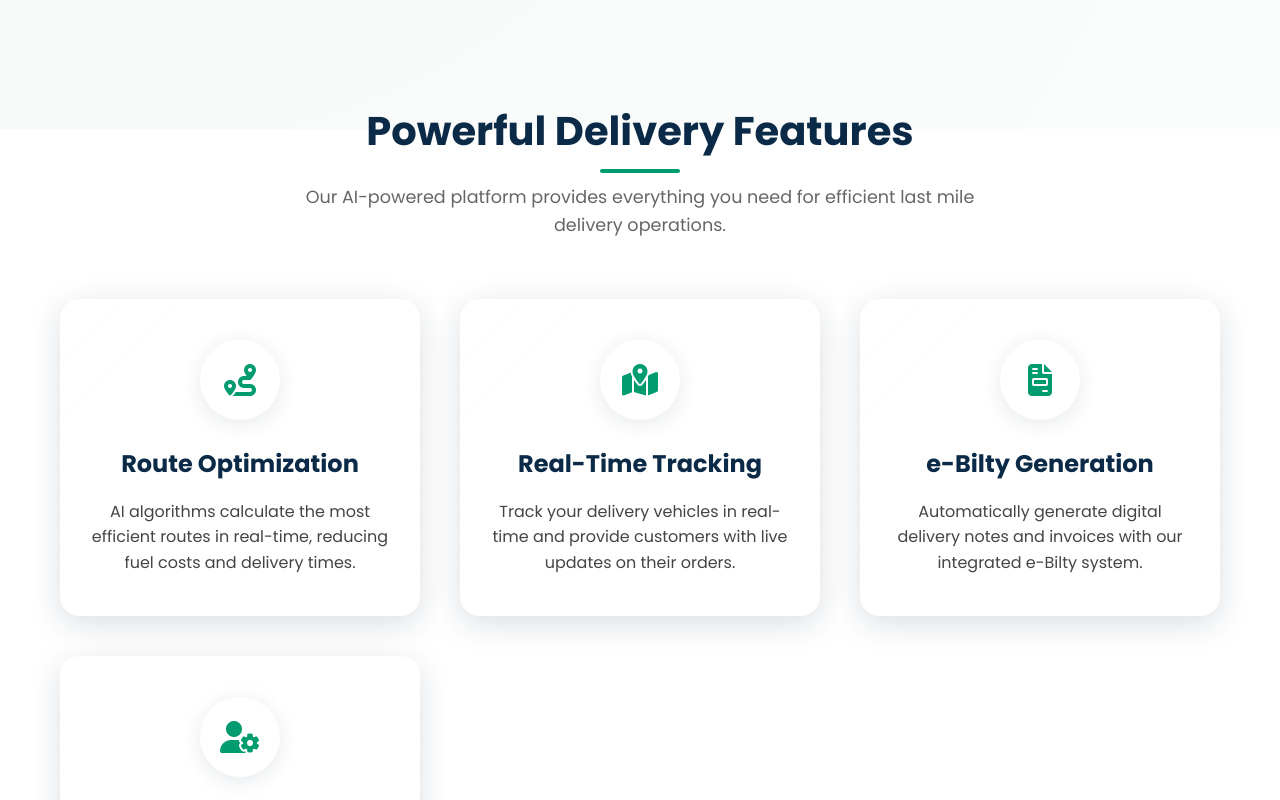
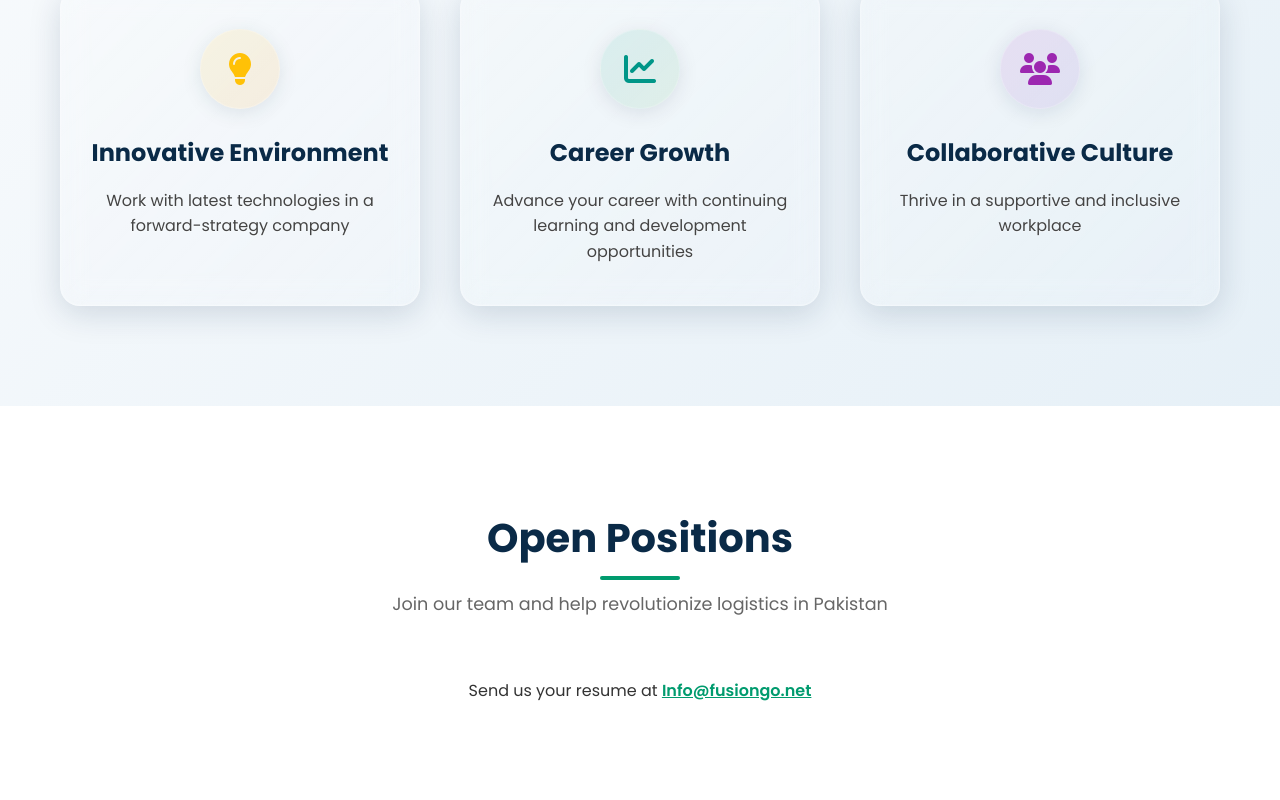
Before and after one commit to Maham-Waseem-123/FusionGO, a Flask app: page /careers in a window 1280 px wide. Shown: the part 671-1471 px from the top of the page. Run offline with Flask 3, Linux system fonts and the light colour scheme.

Commit message:
Update base.html

```diff
--- a/templates/base.html
+++ b/templates/base.html
@@ -212,7 +212,7 @@
             left: 0;
             width: 100%;
             height: 100%;
-            background: url("https://images.unsplash.com/photo-1462899006636-339e08d1844e?ixlib=rb-4.0.3&ixid=M3wxMjA3fDB8MHxwaG90by1wYWdlfHx8fGVufDB8fHx8fA%3D%3D&auto=format&fit=crop&w=1170&q=80");
+            background: url("/static/andy-li-CpsTAUPoScw-unsplash.jpg");
             opacity: 0.2;
             background-size: cover;
             background-position: center;
@@ -396,7 +396,7 @@
             left: 0;
             width: 100%;
             height: 100%;
-            background: url("https://images.unsplash.com/photo-1462899006636-339e08d1844e?ixlib=rb-4.0.3&ixid=M3wxMjA3fDB8MHxwaG90by1wYWdlfHx8fGVufDB8fHx8fA%3D%3D&auto=format&fit=crop&w=1170&q=80");
+            background: url("/static/andy-li-CpsTAUPoScw-unsplash.jpg");
             opacity: 0.1;
             background-size: cover;
             background-position: center;
@@ -448,7 +448,7 @@
             left: 0;
             width: 100%;
             height: 100%;
-            background: url("https://images.unsplash.com/photo-1462899006636-339e08d1844e?ixlib=rb-4.0.3&ixid=M3wxMjA3fDB8MHxwaG90by1wYWdlfHx8fGVufDB8fHx8fA%3D%3D&auto=format&fit=crop&w=1170&q=80");
+            background: url("/static/andy-li-CpsTAUPoScw-unsplash.jpg");
             opacity: 0.1;
             background-size: cover;
             background-position: center;
@@ -489,7 +489,7 @@
             left: 0;
             width: 100%;
             height: 100%;
-            background: url("https://images.unsplash.com/photo-1462899006636-339e08d1844e?ixlib=rb-4.0.3&ixid=M3wxMjA3fDB8MHxwaG90by1wYWdlfHx8fGVufDB8fHx8fA%3D%3D&auto=format&fit=crop&w=1170&q=80");
+            background: url("/static/andy-li-CpsTAUPoScw-unsplash.jpg");
             opacity: 0.1;
         }
 
@@ -592,11 +592,11 @@
             left: 0;
             width: 100%;
             height: 100%;
-            background: linear-gradient(135deg, var(--fusion) 0%, var(--go) 100%);
+            background: rgba(255, 255, 255, 0.9);
             z-index: 9999;
             opacity: 0;
             pointer-events: none;
-            transition: opacity 0.5s ease;
+            transition: opacity 0.3s ease;
         }
 
         .page-transition.active {
@@ -819,95 +819,7 @@
 
     <!-- Main content -->
     <main class="page-content">
-        <!-- Hero Section -->
-        <section class="hero">
-            <div class="container">
-                <div class="hero-content">
-                    <h1>Transform Your Last Mile Delivery</h1>
-                    <h2>AI-Powered Logistics Solutions</h2>
-                    <p>FusionGo optimizes your delivery operations with cutting-edge artificial intelligence, reducing costs and improving customer satisfaction.</p>
-                    <div class="hero-btns">
-                        <a href="#features" class="btn btn-primary">Explore Features</a>
-                        <a href="/contact" class="btn btn-secondary">Get Started</a>
-                    </div>
-                </div>
-            </div>
-        </section>
-
-        <!-- Features Section -->
-        <section id="features" class="features">
-            <div class="container">
-                <div class="section-header">
-                    <h2>Powerful Delivery Features</h2>
-                    <p>Our AI-powered platform provides everything you need for efficient last mile delivery operations.</p>
-                </div>
-                <div class="features-grid">
-                    <div class="feature-card">
-                        <div class="feature-icon">
-                            <i class="fas fa-route"></i>
-                        </div>
-                        <h3>Route Optimization</h3>
-                        <p>AI algorithms calculate the most efficient routes in real-time, reducing fuel costs and delivery times.</p>
-                    </div>
-                    <div class="feature-card">
-                        <div class="feature-icon">
-                            <i class="fas fa-map-marked-alt"></i>
-                        </div>
-                        <h3>Real-Time Tracking</h3>
-                        <p>Track your delivery vehicles in real-time and provide customers with live updates on their orders.</p>
-                    </div>
-                    <div class="feature-card">
-                        <div class="feature-icon">
-                            <i class="fas fa-file-invoice"></i>
-                        </div>
-                        <h3>e-Bilty Generation</h3>
-                        <p>Automatically generate digital delivery notes and invoices with our integrated e-Bilty system.</p>
-                    </div>
-                    <div class="feature-card">
-                        <div class="feature-icon">
-                            <i class="fas fa-user-cog"></i>
-                        </div>
-                        <h3>Driver Management</h3>
-                        <p>Monitor driver performance, assign tasks, and manage schedules through a single dashboard.</p>
-                    </div>
-                </div>
-            </div>
-        </section>
-
-        <!-- Stats Section -->
-        <section class="stats">
-            <div class="container">
-                <div class="stats-grid">
-                    <div class="stat-item">
-                        <div class="stat-value" id="stat1">32%</div>
-                        <div class="stat-label">Cost Reduction</div>
-                    </div>
-                    <div class="stat-item">
-                        <div class="stat-value" id="stat2">45%</div>
-                        <div class="stat-label">Faster Delivery</div>
-                    </div>
-                    <div class="stat-item">
-                        <div class="stat-value" id="stat3">98%</div>
-                        <div class="stat-label">On-Time Rate</div>
-                    </div>
-                    <div class="stat-item">
-                        <div class="stat-value" id="stat4">150+</div>
-                        <div class="stat-label">Happy Clients</div>
-                    </div>
-                </div>
-            </div>
-        </section>
-
-        <!-- CTA Section -->
-        <div class="container">
-            <section class="cta">
-                <div class="cta-content">
-                    <h2>Ready to Transform Your Delivery?</h2>
-                    <p>Join hundreds of companies that have optimized their last mile delivery with FusionGo.</p>
-                    <a href="/contact" class="btn btn-primary">Get Started Today</a>
-                </div>
-            </section>
-        </div>
+        {% block content %}{% endblock %}
     </main>
 
     <!-- Footer -->
@@ -1049,6 +961,7 @@
 
         // Trigger stats animation when in view
         const statsSection = document.querySelector('.stats');
+        if (statsSection) {
             const observer = new IntersectionObserver((entries) => {
                 entries.forEach(entry => {
                     if (entry.isIntersecting) {
@@ -1059,29 +972,7 @@
             }, { threshold: 0.5 });
 
             observer.observe(statsSection);
-
-        // Page transition effect
-        document.querySelectorAll('a').forEach(link => {
-            // Only handle internal links
-            if (link.href.includes(window.location.hostname) &&
-                !link.href.includes('#') &&
-                link.href !== window.location.href) {
-
-                link.addEventListener('click', function(e) {
-                    e.preventDefault();
-                    const transition = document.querySelector('.page-transition');
-                    const href = this.href;
-
-                    // Show transition overlay
-                    transition.classList.add('active');
-
-                    // Navigate after delay
-                    setTimeout(() => {
-                        window.location.href = href;
-                    }, 500);
-                });
         }
-        });
 
         // Add fade-in animation to page content
         document.addEventListener('DOMContentLoaded', function() {
```
Lines whose indentation alone changed are shown as unchanged.
